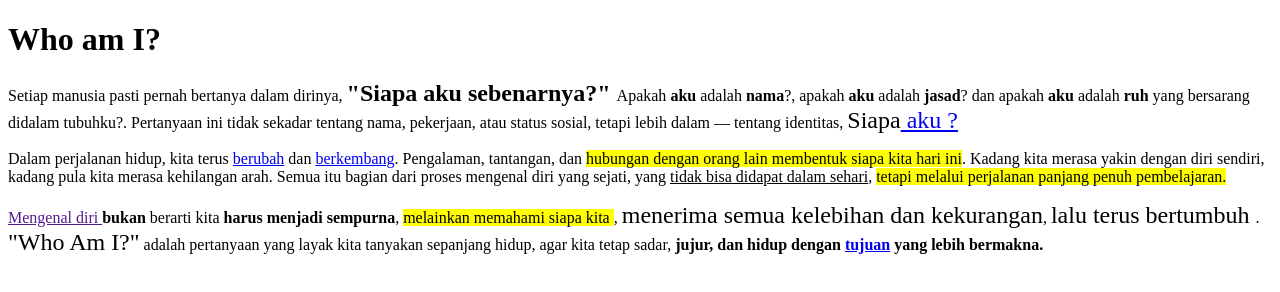
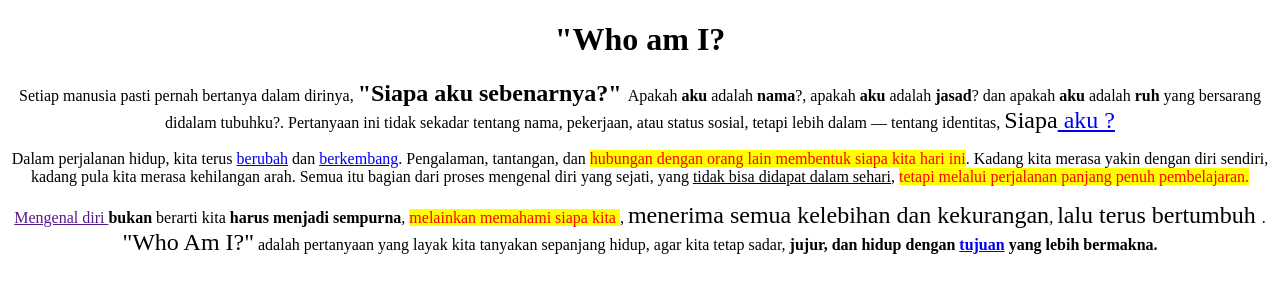
Before and after one commit to Dwaysetya/fgo24-css-basic, a website: page index.html in a window 1280 px wide. Drawn offline with Linux system fonts and the light colour scheme.

Commit message:
fix:menambahkan atribut di dalam tag

```diff
--- a/index.html
+++ b/index.html
@@ -8,8 +8,8 @@
     <meta charset="UTF-8" />
   </head>
   <body>
-    <h1>Who am I?</h1>
-    <p>
+    <h1 align="center">"Who am I?</h1>
+    <p  align="center">
       Setiap manusia pasti pernah bertanya dalam dirinya,
       <b>
         <font size="5"> "Siapa aku sebenarnya?" </font>
@@ -20,18 +20,18 @@
       atau status sosial, tetapi lebih dalam — tentang identitas,
       <font size="5">Siapa<a href="./pages/siapaAku.html"> aku ?</a></font>
     </p>
-    <p>
+    <p  align="center">
       Dalam perjalanan hidup, kita terus <a href="./pages/perjalanan.html">berubah</a> dan <a href="./pages/perjalanan.html">berkembang</a>. Pengalaman,
       tantangan, dan
-      <mark>hubungan dengan orang lain membentuk siapa kita hari ini</mark>.
+      <mark><font color ="red">hubungan dengan orang lain membentuk siapa kita hari ini</font></mark>.
       Kadang kita merasa yakin dengan diri sendiri, kadang pula kita merasa
       kehilangan arah. Semua itu bagian dari proses mengenal diri yang sejati,
       yang <u>tidak bisa didapat dalam sehari</u>,
-      <mark> tetapi melalui perjalanan panjang penuh pembelajaran. </mark>
+      <mark> <font color="red">tetapi melalui perjalanan panjang penuh pembelajaran.</font> </mark>
     </p>
-    <p>
+    <p  align="center">
       <a href="">Mengenal diri </a><b>bukan</b> berarti kita <b>harus menjadi sempurna</b>,
-      <mark> melainkan memahami siapa kita </mark>,
+      <mark > <font color="red">melainkan memahami siapa kita </font></mark>,
       <font size="5">menerima semua kelebihan dan kekurangan</font>,
       <font size="5"> lalu terus bertumbuh </font>.
       <font size="5">"Who Am I?"</font> adalah pertanyaan yang layak kita
```
Also changed, not shown: pages/perjalanan.html (+5 -3 lines), pages/siapaAku.html (+1 -1 lines), pages/tujuan.html (+2 -2 lines).
